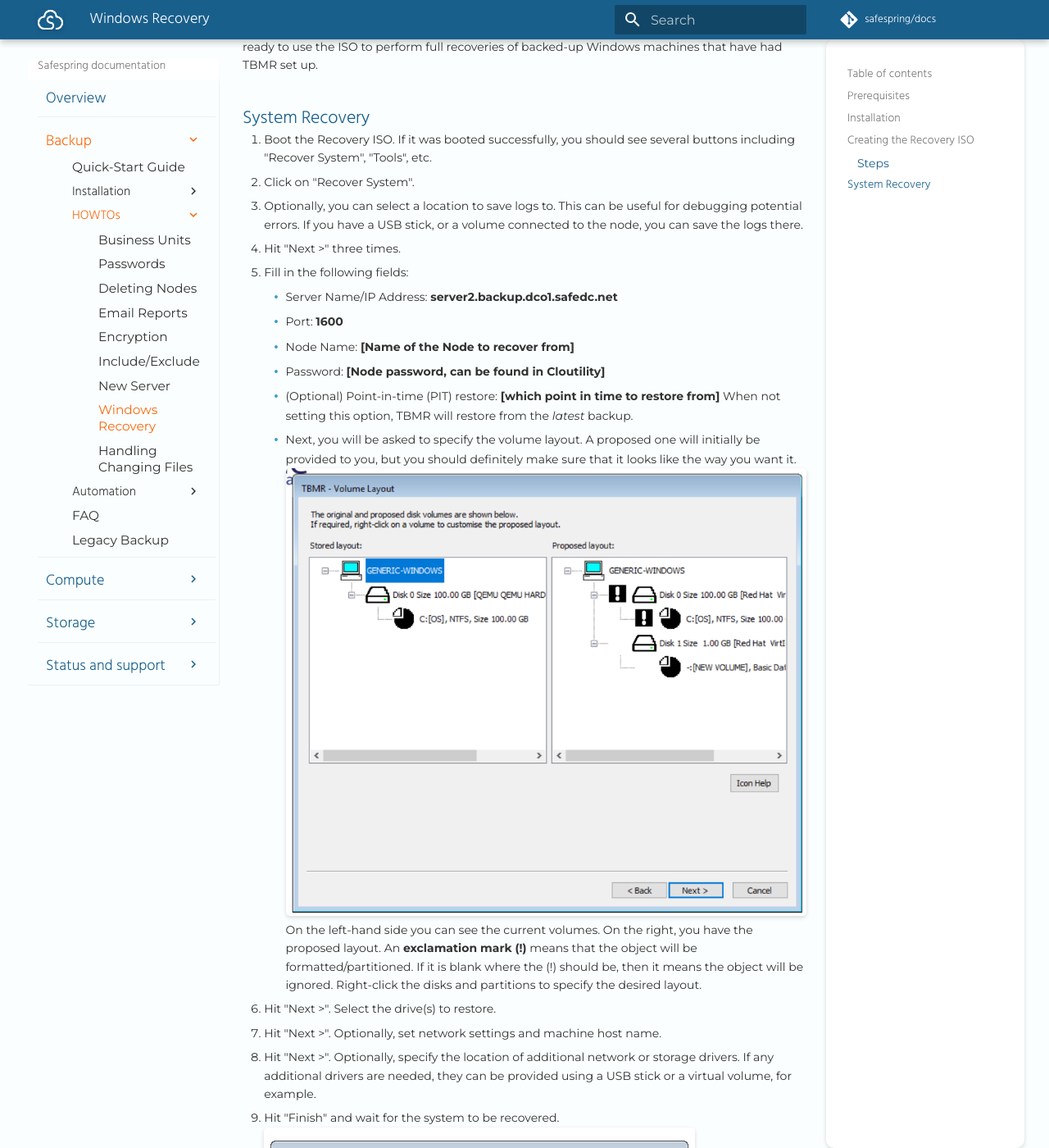
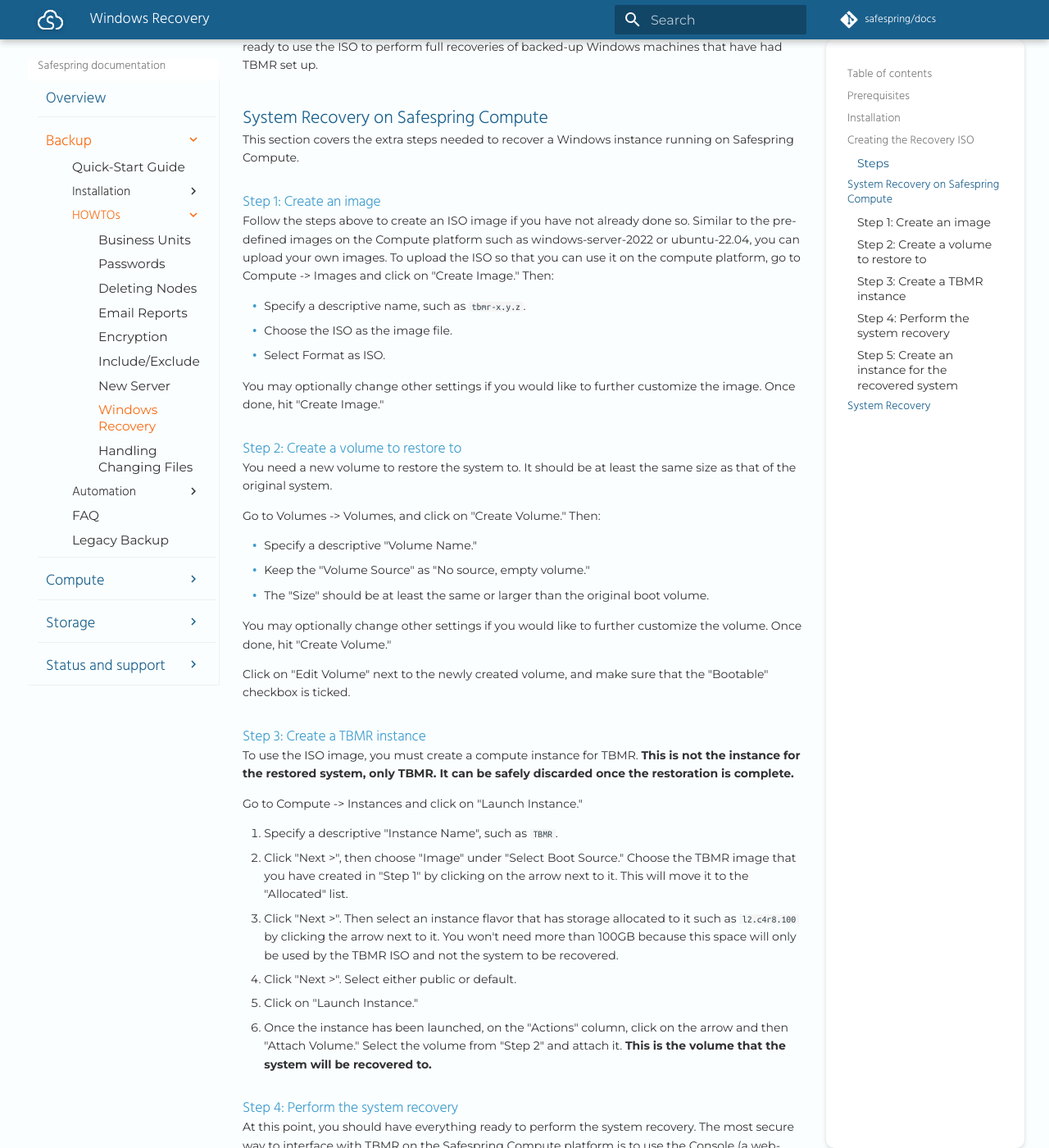
Before and after one commit to safespring/docs, an MkDocs documentation site: the page built from content/backup/howto/windows-recovery.md, in a window 1280 px wide and 1400 px high, scrolled down 2290 px. Shown: the whole window at 82% size. Built offline with MkDocs 1.6.1 and Material for MkDocs 9.7.7, drawn with Linux system fonts in a browser that asks for light colours; a script that is not in the unit is left out; comment, search, counter and statistics services are not loaded; some of the changed text lies outside the part shown.

Commit message:
Windows recovery on Compute. Password error scenario nr. 3.

```diff
--- a/content/backup/howto/windows-recovery.md
+++ b/content/backup/howto/windows-recovery.md
@@ -110,6 +110,103 @@
 You should now be ready to use the ISO to perform full recoveries of
 backed-up Windows machines that have had TBMR set up.
 
+System Recovery on Safespring Compute
+-------------------------------------
+This section covers the extra steps needed to recover a Windows instance running
+on Safespring Compute.
+
+### Step 1: Create an image
+Follow the steps above to create an ISO image if you have not already done so.
+Similar to the pre-defined images on the Compute platform such as
+windows-server-2022 or ubuntu-22.04, you can upload your own images.
+To upload the ISO so that you can use it on the compute platform, go to
+Compute -> Images and click on "Create Image."
+Then:
+
+- Specify a descriptive name, such as `tbmr-x.y.z`.
+- Choose the ISO as the image file.
+- Select Format as ISO.
+
+You may optionally change other settings if you would like to further
+customize the image.
+Once done, hit "Create Image."
+
+### Step 2: Create a volume to restore to
+You need a new volume to restore the system to.
+It should be at least the same size as that of the original system.
+
+Go to Volumes -> Volumes, and click on "Create Volume."
+Then:
+
+- Specify a descriptive "Volume Name."
+- Keep the "Volume Source" as "No source, empty volume."
+- The "Size" should be at least the same or larger than the original boot
+  volume.
+
+You may optionally change other settings if you would like to further
+customize the volume.
+Once done, hit "Create Volume."
+
+Click on "Edit Volume" next to the newly created volume,
+and make sure that the "Bootable" checkbox is ticked.
+
+### Step 3: Create a TBMR instance
+To use the ISO image, you must create a compute instance for TBMR.
+**This is not the instance for the restored system, only TBMR.
+It can be safely discarded once the restoration is complete.**
+
+Go to Compute -> Instances and click on "Launch Instance."
+
+1. Specify a descriptive "Instance Name", such as `TBMR`.
+2. Click "Next >", then choose "Image" under "Select Boot Source."
+   Choose the TBMR image that you have created in "Step 1" by clicking on the
+   arrow next to it.
+   This will move it to the "Allocated" list.
+3. Click "Next >".
+   Then select an instance flavor that has storage allocated to
+   it such as `l2.c4r8.100` by clicking the arrow next to it.
+   You won't need more than 100GB because this space will only be used by the
+   TBMR ISO and not the system to be recovered.
+4. Click "Next >".
+   Select either public or default.
+5. Click on "Launch Instance."
+6. Once the instance has been launched, on the "Actions" column, click on the
+   arrow and then "Attach Volume." Select the volume from "Step 2" and attach
+   it. **This is the volume that the system will be recovered to.**
+
+### Step 4: Perform the system recovery
+At this point, you should have everything ready to perform the system recovery.
+The most secure way to interface with TBMR on the Safespring Compute platform
+is to use the Console (a web-based VNC client).
+It can be accessed from Compute -> Instances -> [Your TBMR instance] -> Console.
+
+![Compute Console](../images/tbmr-on-compute-console.png)
+
+Perform all the obligatory steps described in the **System Recovery** section
+below as you would on any other machine.
+
+Once done, go to Compute -> Instances and click on the arrow next to the
+TBMR instance, and click on "Detach Volume."
+Select the restored volume, and detach it.
+Proceed to Step 5.
+
+### Step 5: Create an instance for the recovered system
+With the recovered drive, you are ready to create the compute instance for the
+recovered drive.
+
+Make sure to:
+
+- When creating the instance, choose a flavor without any storage.
+- In the "Source" section, set "Select Boot Source" to "Volume" and
+"Delete Volume on Instance Delete" to "No." Next, select the recovered volume.
+
+Once you have configured everything, you can launch the instance and test it
+to see if it had booted up and is functional.
+
+If everything worked correctly, you may delete the TBMR instance.
+The TBMR image can be kept around for future use if you want,
+or be discarded as well.
+
 System Recovery
 ---------------------
 
```
Also changed, not shown: content/backup/howto/password.md (+38 -0 lines), content/backup/install/windows.md (+14 -1 lines), content/backup/images/tbmr-on-compute-console.png (added).
